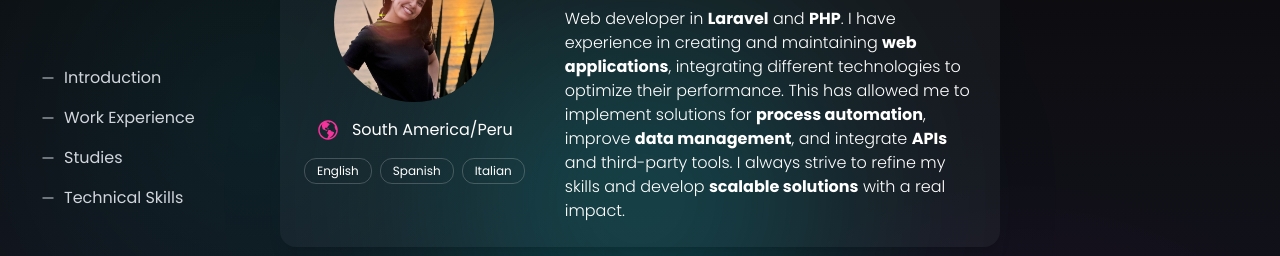
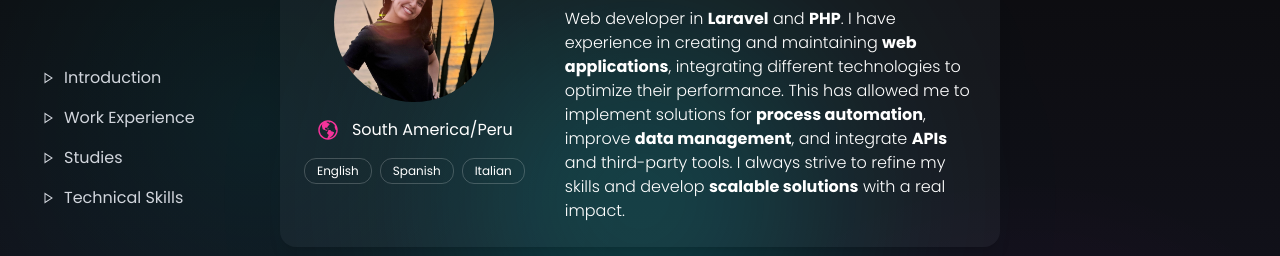
Before and after one commit to nohiria/my-portfolio, a Next.js app: page /about in a window 1280 px wide. Shown: the part 201-457 px from the top of the page. Built offline with nearby package versions, Linux system fonts and the light colour scheme.

Commit message:
Improve sidebar hover and icon

```diff
--- a/app/about/page.tsx
+++ b/app/about/page.tsx
@@ -2,7 +2,7 @@
 
 import { sections } from "@/data";
 import IntroCard from "../ui/components/About/IntroCard";
-import { LiaMinusSolid } from "react-icons/lia";
+import {LiaPlaySolid } from "react-icons/lia";
 import { motion } from "framer-motion";
 
 export default function About() {
@@ -15,10 +15,10 @@ export default function About() {
             <a
               key={section.id}
               href={`#${section.id}`}
-              className="flex items-center gap-2 text-gray-300 hover:text-primary transition duration-300"
+              className="flex items-center gap-2 text-gray-300 hover:text-white transition duration-300 hover:translate-x-[5px]"
               aria-label={`Go to ${section.label}`}
             >
-              <LiaMinusSolid /> {section.label}
+              <LiaPlaySolid /> {section.label}
             </a>
           ))}
         </nav>
```
